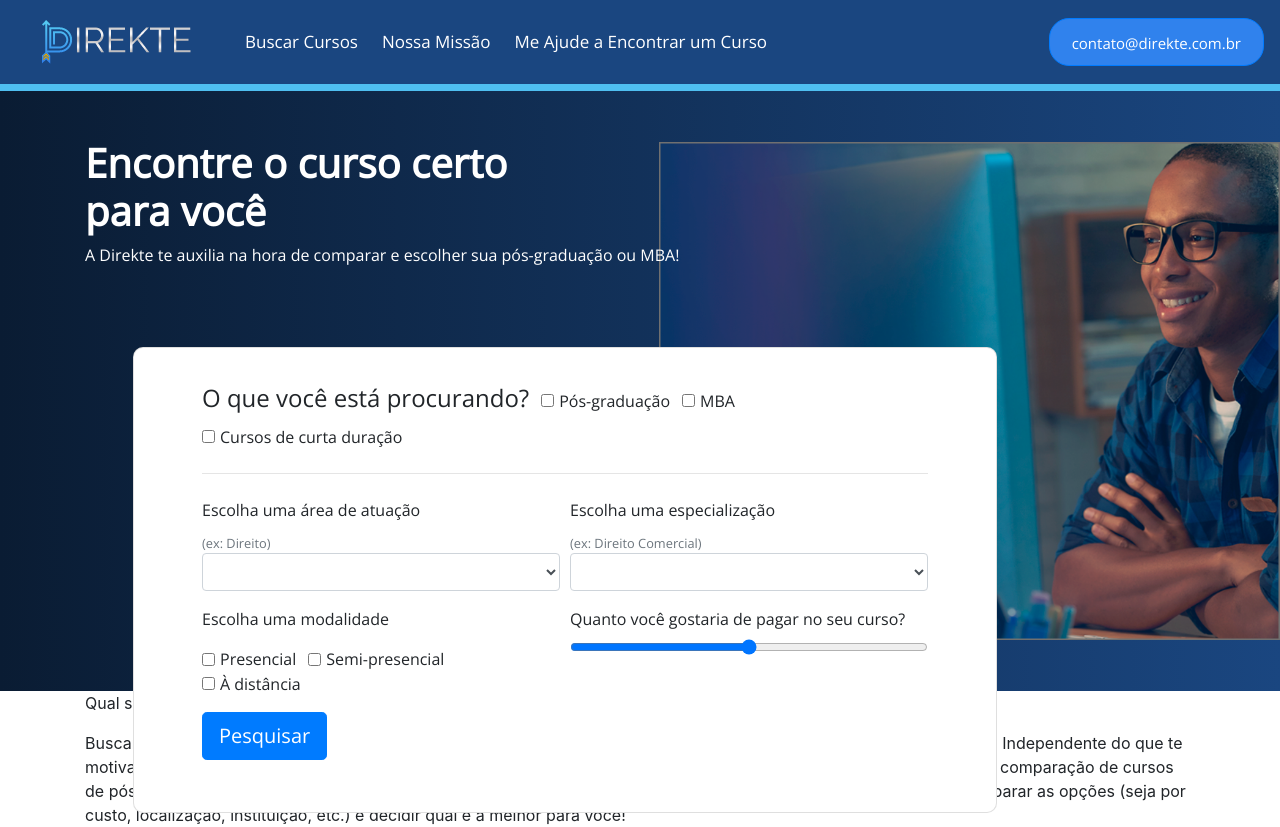
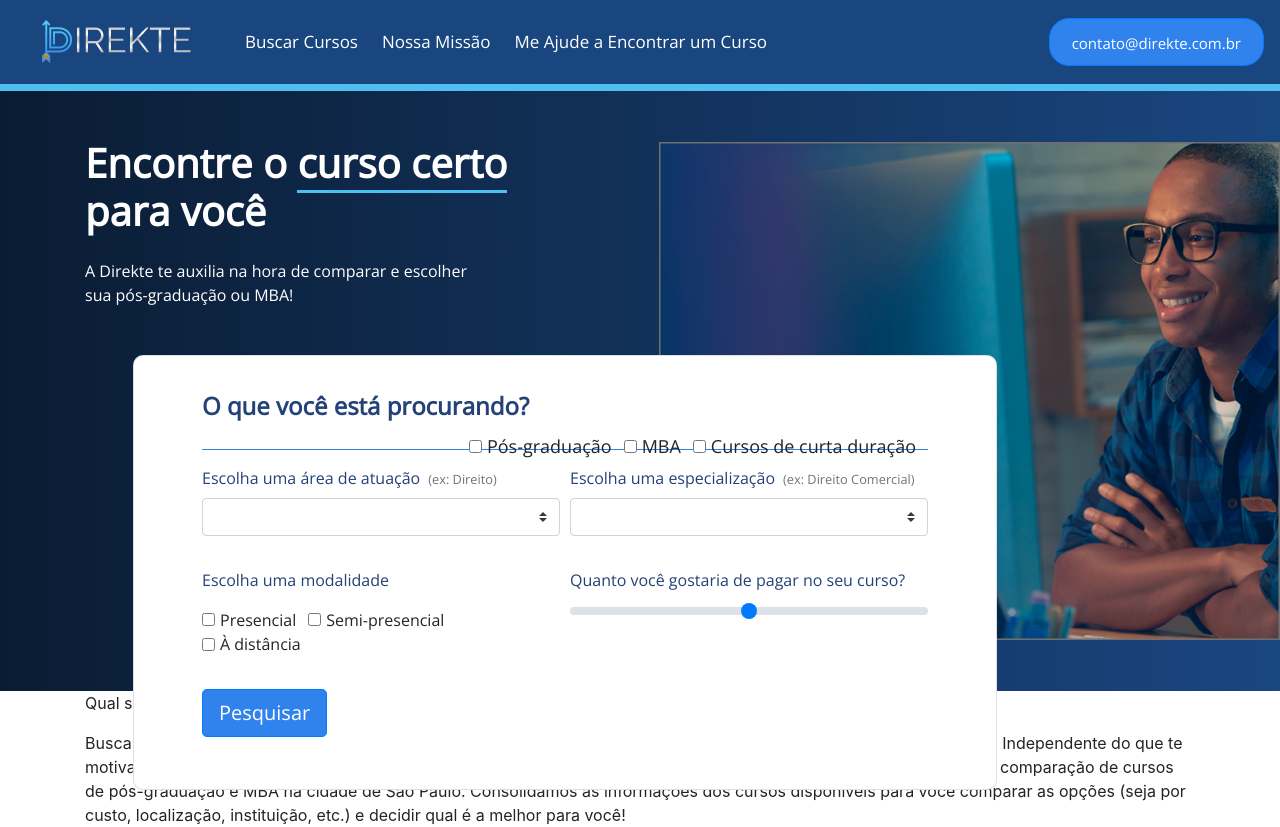
Before and after one commit to brunomorello/dkt_frontend_v2, an Angular app in the folder dkt-frontend/: page / in a window 1280 px wide. Shown: the top 827 px of the page. Built offline with nearby package versions, Linux system fonts and the light colour scheme.

Commit message:
layout adjustments

```diff
--- a/dkt-frontend/src/app/app.component.css
+++ b/dkt-frontend/src/app/app.component.css
@@ -24,3 +24,28 @@
 .custom-main-search-card-position {
     position: absolute;
 }
+
+.custom-main-search-hr {
+    border-top: 1px solid #3082ed;
+}
+
+.card-title b {
+    color: #244278;
+}
+
+.custom-form-label {
+    font-size: large;
+}
+
+.custom-main-text-border {
+    border-bottom: 3.5px solid #4fbff1;
+    text-decoration: none;
+}
+
+.custom-main-search-label {
+    color: #244278;
+}
+
+.custom-primary-button {
+    background-color: #3082ed;
+}
--- a/dkt-frontend/src/app/app.component.html
+++ b/dkt-frontend/src/app/app.component.html
@@ -1,22 +1,22 @@
 <div>
   <dkt-header></dkt-header>
   <main>
-    <div class="mw-100 custom-main-search-menu">
+    <div class="custom-main-search-menu">
       <div class="custom-main-search-menu-bckg-img">
         <div class="container pt-5">
           <section id="custom-main-search-menu">
 
             <div>
               <h1>
-                <b>Encontre o curso certo<br/>para você</b>
+                <b>Encontre o <u class="custom-main-text-border">curso certo</u><br/>para você</b>
               </h1>
 
-              <p>
-                A Direkte te auxilia na hora de comparar e escolher sua pós-graduação ou MBA!
+              <p class="mt-4">
+                A Direkte te auxilia na hora de comparar e escolher <br/>sua pós-graduação ou MBA!
               </p>
             </div>
 
-            <div class="custom-main-search-card-position pt-3 px-5 mt-5 w-75">
+            <div class="custom-main-search-card-position pt-3 px-5 mt-3 w-75">
               <div class="card">
                 <form class="text-body pt-3 px-5" #formCourseSearch="ngForm" (ngSubmit)="performSearch(formCourseSearch)">
                   <div class="card-body">
@@ -24,17 +24,18 @@
 
                       <div class="form-check form-check-inline">
                         <h4 class="card-title">
-                          O que você está procurando?
+                          <b>O que você está procurando?</b>
                         </h4>
                       </div>
 
+                      <div class="float-right">
                         <div class="form-check form-check-inline">
                           <input
                             #postGraduation="ngModel"
                             [(ngModel)]="courseSearchForm.postGraduation"
                             type="checkbox" class="form-check-input" id="checkbox-post-graduation" name="checkbox-post-graduation">
 
-                        <label for="checkbox-post-graduation" class="form-check-label">
+                          <label for="checkbox-post-graduation" class="form-check-label custom-form-label">
                             Pós-graduação
                           </label>
                         </div>
@@ -45,7 +46,7 @@
                             [(ngModel)]="courseSearchForm.mba"
                             type="checkbox" class="form-check-input" id="checkbox-mba" name="checkbox-mba">
 
-                          <label for="checkbox-mba" class="form-check-label">
+                            <label for="checkbox-mba" class="form-check-label custom-form-label">
                             MBA
                           </label>
                         </div>
@@ -56,22 +57,25 @@
                             [(ngModel)]="courseSearchForm.shortDuration"
                             type="checkbox" class="form-check-input" id="checkbox-shortduration" name="checkbox-shortduration">
 
-                        <label for="checkbox-shortduration" class="form-check-label">
+                          <label for="checkbox-shortduration" class="form-check-label custom-form-label">
                             Cursos de curta duração
                           </label>
                         </div>
+                      </div>
 
-                      <hr class="my-4">
+                      <hr class="custom-main-search-hr">
 
-                      <div class="form-row">
+                      <div class="form-row mt-3">
                         <div class="form-group col-md-6">
-                          <label for="course-area-select">Escolha uma área de atuação </label>
-                          <small class="form-text text-muted">(ex: Direito)</small>
+                          <label for="course-area-select" class="custom-main-search-label">Escolha uma área de atuação </label>
+                          <small class="form-text form-check-inline text-muted ml-2">(ex: Direito)</small>
 
                           <select
                             #mainCourse="ngModel"
                             [(ngModel)]="courseSearchForm.course.mainCourse"
-                            name="course-area-select" id="course-area-select" class="form-control" (load)=getSpecializationList($event)>
+                            (load)=getSpecializationList($event)
+                            name="course-area-select" id="course-area-select"
+                            class="form-control custom-select">
 
                             <option *ngFor="let course of courseList" value="{{course.courseId}}">{{course.name}}</option>
 
@@ -79,13 +83,14 @@
                         </div>
 
                         <div class="form-group col-md-6">
-                          <label for="course-specialization-select">Escolha uma especialização </label>
-                          <small class="form-text text-muted">(ex: Direito Comercial)</small>
+                          <label for="course-specialization-select" class="custom-main-search-label">Escolha uma especialização </label>
+                          <small class="form-text form-check-inline text-muted ml-2">(ex: Direito Comercial)</small>
 
                           <select
                             #courseSpecialization="ngModel"
                             [(ngModel)]="courseSearchForm.course.specialization"
-                            name="course-specialization-select" name="course-specialization-select" id="course-specialization-select" class="form-control">
+                            name="course-specialization-select" id="course-specialization-select"
+                            class="form-control custom-select">
 
                             <option selected value="a">Especialização 1</option>
                             <option value="b">Especialização 2</option>
@@ -93,10 +98,10 @@
                         </div>
                       </div>
 
-                      <div class="form-row">
+                      <div class="form-row mt-3">
                         <div class="form-group col-md-6">
 
-                          <p>Escolha uma modalidade</p>
+                          <p class="custom-main-search-label">Escolha uma modalidade</p>
 
                           <div class="form-check form-check-inline">
                             <input type="checkbox" class="form-check-input" value="e" id="e">
@@ -122,14 +127,14 @@
                         </div>
 
                         <div class="form-group col-md-6">
-                          <label for="course-price-range">Quanto você gostaria de pagar no seu curso?</label>
-                          <input type="range" name="course-price-range" id="course-price-range" class="form-control-range">
+                          <label for="course-price-range" class="custom-main-search-label">Quanto você gostaria de pagar no seu curso?</label>
+                          <input type="range" name="course-price-range" id="course-price-range" class="custom-range">
                         </div>
                       </div>
 
-                      <div class="form-row">
+                      <div class="form-row mt-3">
                         <div class="form-group col-md-12">
-                          <button type="submit" class="btn btn-primary btn-lg">Pesquisar</button>
+                          <button type="submit" class="btn btn-primary btn-lg custom-primary-button">Pesquisar</button>
                         </div>
                       </div>
 
```
Lines whose indentation alone changed are shown as unchanged.
